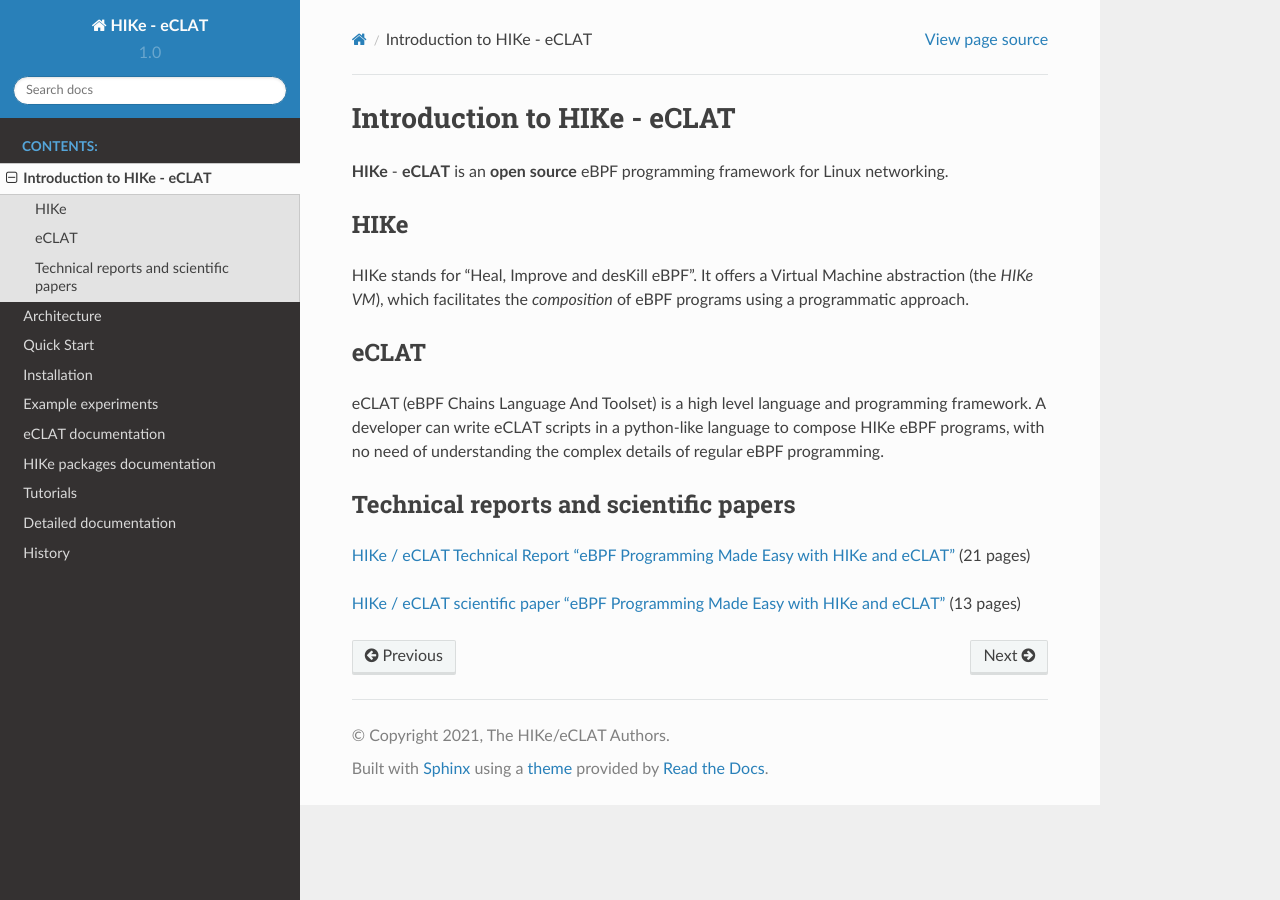
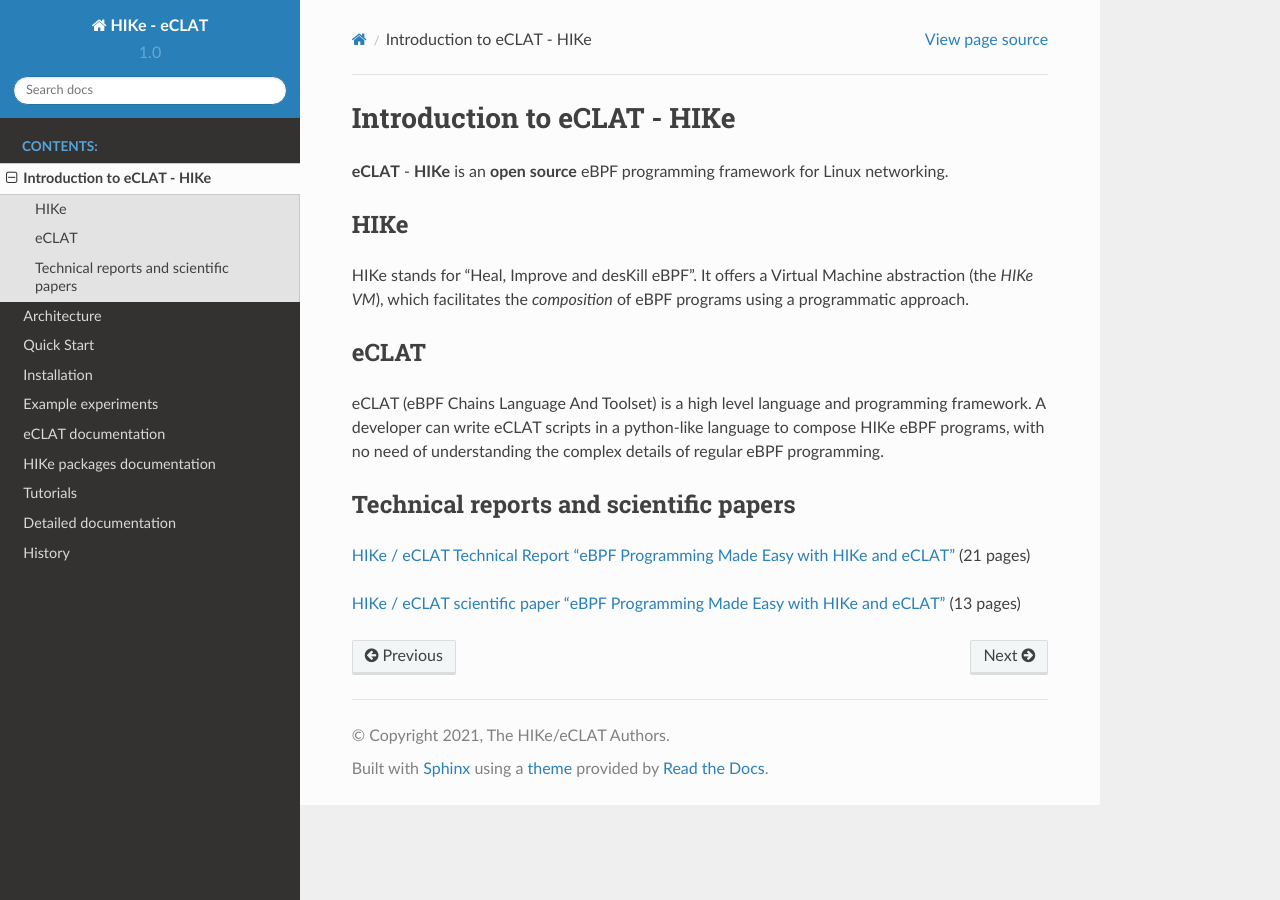
Before and after one commit to hike-eclat/docs, a Sphinx documentation site: the page built from docs/intro.rst, in a window 1280 px wide. Built offline with Sphinx 7.4.7 and the Read the Docs theme 2.0.0, drawn with Linux system fonts in a browser that asks for light colours; pages that are not in the unit, such as notebooks, are missing from menus.

```diff
--- a/docs/intro.rst
+++ b/docs/intro.rst
@@ -1,7 +1,7 @@
-Introduction to HIKe - eCLAT
-============================
+Introduction to eCLAT - HIKe
+=============================
 
-**HIKe** - **eCLAT** is an **open source** eBPF programming framework for Linux networking.
+**eCLAT** - **HIKe**  is an **open source** eBPF programming framework for Linux networking.
 
 
 HIKe
```
